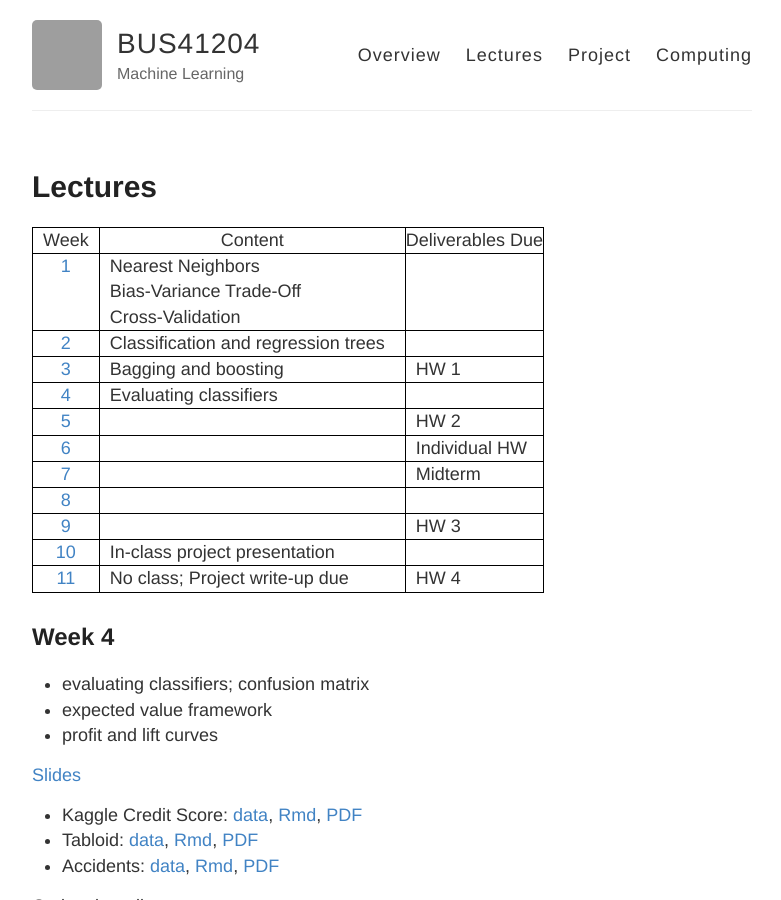
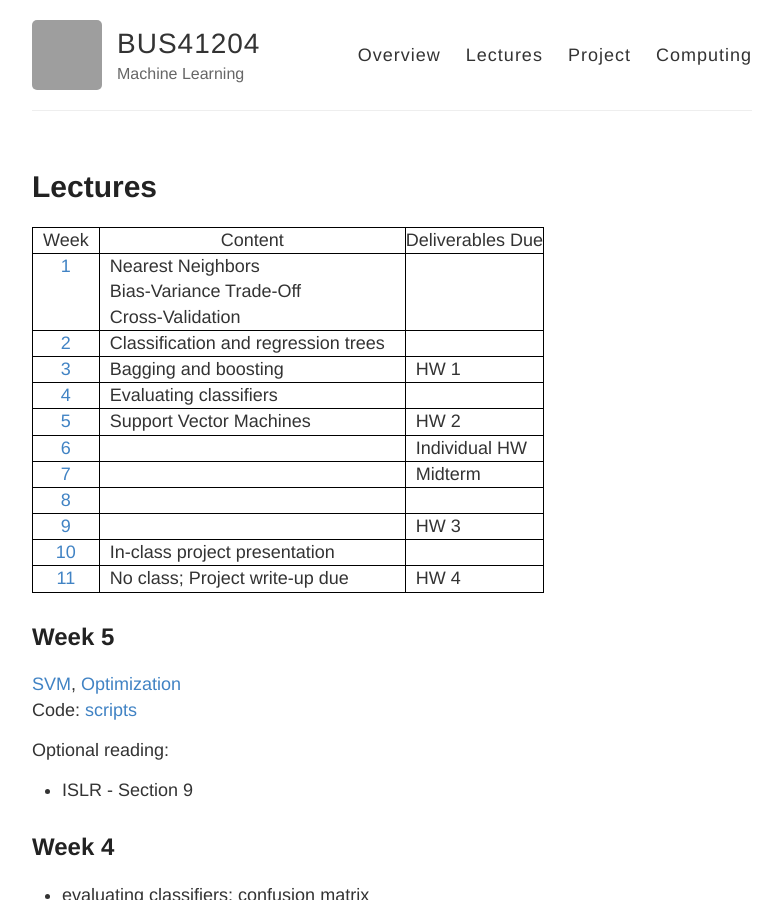
Before and after one commit to ChicagoBoothML/ML2017, a Jekyll site: the page built from lectures.md, in a window 1280 px wide and 900 px high. Shown: the whole window, without its empty margins (248-1029 px from the left). Built offline with Jekyll 4.4.1, drawn with Linux system fonts in a browser that asks for light colours; grey boxes are pictures that could not be loaded.

Commit message:
Update lectures.md

```diff
--- a/lectures.md
+++ b/lectures.md
@@ -11,7 +11,7 @@ permalink: /lectures/
 | [2](#week-2)   | &nbsp;&nbsp;Classification and regression trees&nbsp;&nbsp;&nbsp;&nbsp;    |                       |
 | [3](#week-3)   | &nbsp;&nbsp;Bagging and boosting&nbsp;&nbsp;&nbsp;&nbsp;       |    &nbsp;&nbsp;HW 1             |
 | [4](#week-4)   | &nbsp;&nbsp;Evaluating classifiers&nbsp;&nbsp;&nbsp;&nbsp;     |                   |
-| [5]()          |                                                                |  &nbsp;&nbsp;HW 2     |
+| [5](#week-5)   | &nbsp;&nbsp;Support Vector Machines&nbsp;&nbsp;&nbsp;&nbsp;    |  &nbsp;&nbsp;HW 2     |
 | [6]()          |                                                                |  &nbsp;&nbsp;Individual HW&nbsp;&nbsp;            |
 | [7]()          |                                                                |  &nbsp;&nbsp;Midterm          |
 | [8]()          |                                                                |                   |
@@ -20,7 +20,15 @@ permalink: /lectures/
 | [11]()         | &nbsp;&nbsp;No class; Project write-up due   &nbsp;&nbsp;      |  &nbsp;&nbsp;HW 4             |
 {: .mbtablestyle}
 
+## Week 5
 
+[SVM](https://piazza.com/class_profile/get_resource/j8padvvrtd375m/jd3eu7g8pmf5pu),
+[Optimization](https://piazza.com/class_profile/get_resource/j8padvvrtd375m/jd3euomjcm36oi)
+Code: [scripts](https://github.com/ChicagoBoothML/ML2016/tree/master/code/lec05)
+
+Optional reading:
+
+* ISLR - Section 9
 
 ## Week 4
 
```
